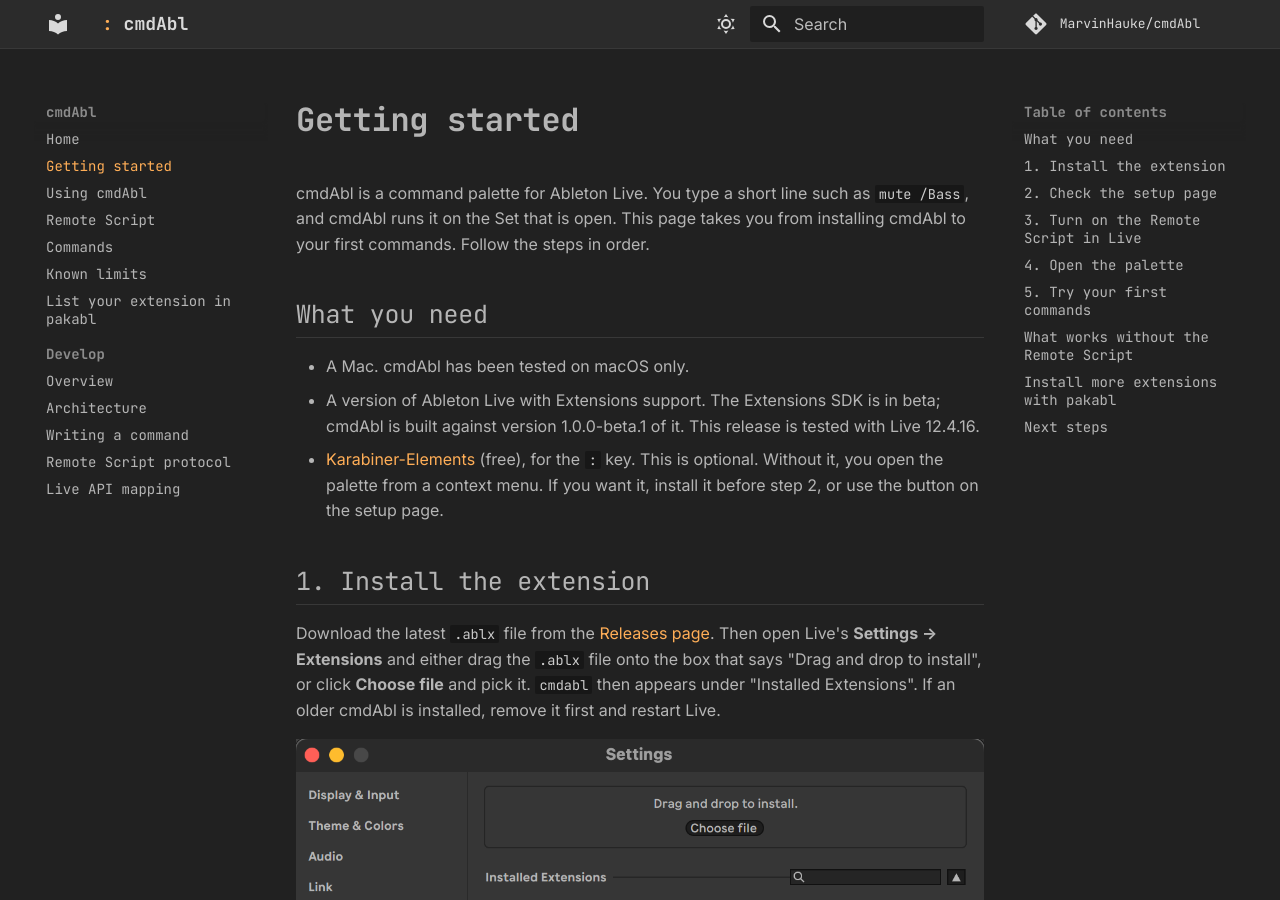
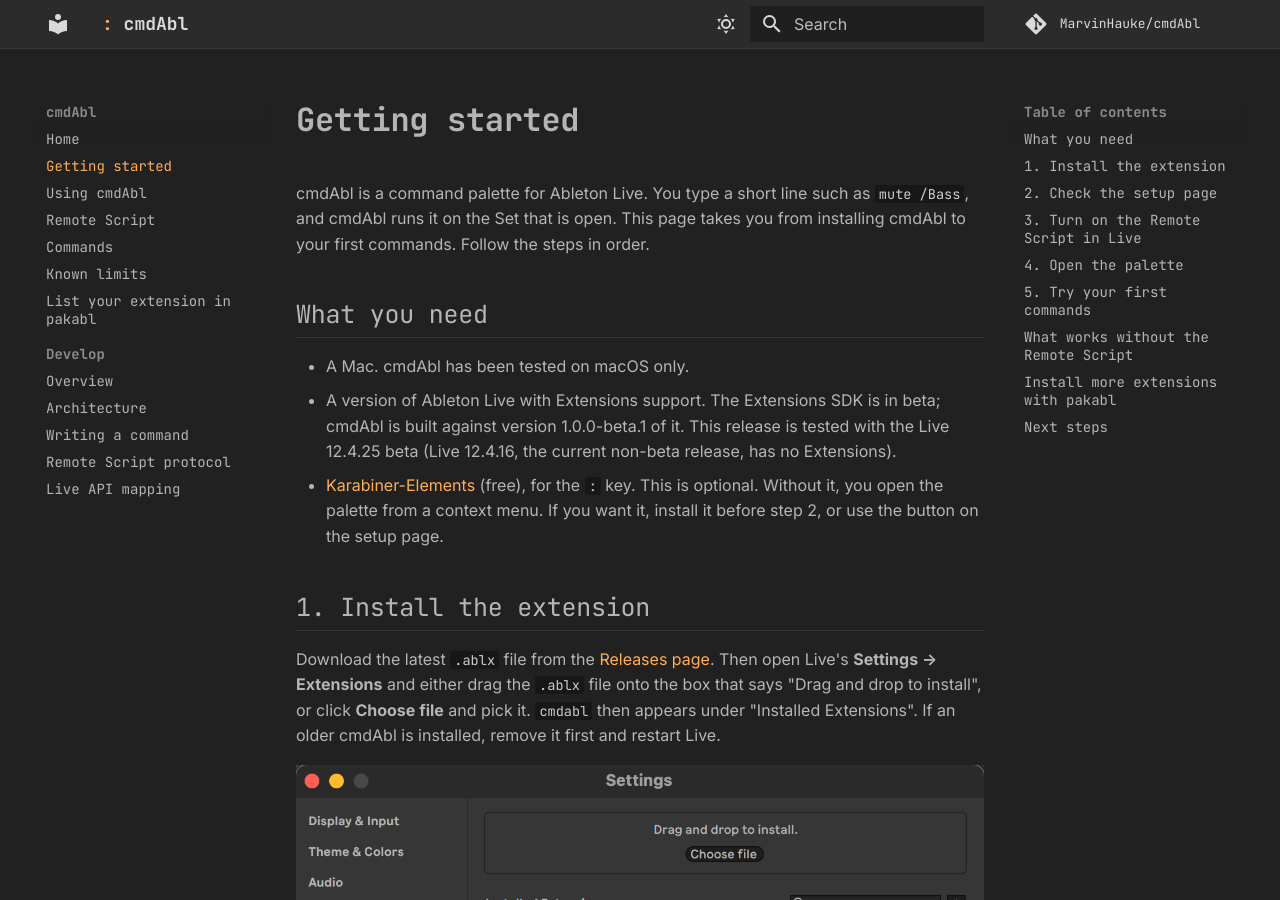
Before and after one commit to MarvinHauke/cmdAbl, an MkDocs documentation site: the page built from docs/getting-started.md, in a window 1280 px wide and 900 px high. Built offline with MkDocs 1.6.1 and Material for MkDocs 9.7.7, drawn with Linux system fonts in a browser that asks for light colours; comment, search, counter and statistics services are not loaded.

Commit message:
docs: 0.1.6 tested with the Live 12.4.25 beta; Open Karabiner in 0021 §3
Co-Authored-By: Claude Opus 5.5 <noreply@anthropic.com>

```diff
--- a/docs/getting-started.md
+++ b/docs/getting-started.md
@@ -7,7 +7,8 @@ the Set that is open. This page takes you from installing cmdAbl to your first c
 
 - A Mac. cmdAbl has been tested on macOS only.
 - A version of Ableton Live with Extensions support. The Extensions SDK is in beta; cmdAbl is built against
-  version 1.0.0-beta.1 of it. This release is tested with Live 12.4.16.
+  version 1.0.0-beta.1 of it. This release is tested with the Live 12.4.25 beta
+  (Live 12.4.16, the current non-beta release, has no Extensions).
 - [Karabiner-Elements](https://karabiner-elements.pqrs.org) (free), for the `:` key. This is optional. Without it,
   you open the palette from a context menu. If you want it, install it before step 2, or use the button on the setup page.
 
```
Also changed, not shown: README.md (+2 -2 lines), docs/feature-plans/0021-installation-and-setup-page.md (+3 -0 lines), docs/feature-plans/STATUS.md (+3 -2 lines), docs/limits.md (+1 -1 lines).
